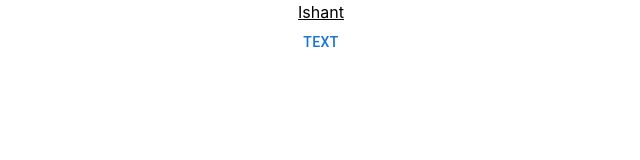
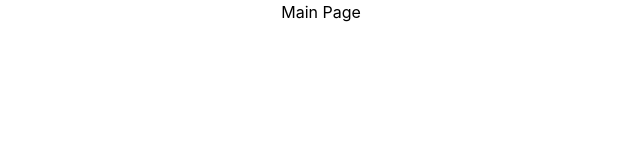
Before and after one commit to ishantsahni/the-task, a React (Create React App) app: page / in a window 1280 px wide. Shown: the top 160 px of the page, without its empty margins (319-959 px from the left). Built offline with nearby package versions, Linux system fonts and the light colour scheme.

Commit message:
added routing

```diff
--- a/package.json
+++ b/package.json
@@ -12,6 +12,7 @@
     "formik": "^2.4.2",
     "react": "^18.2.0",
     "react-dom": "^18.2.0",
+    "react-router-dom": "^6.14.2",
     "react-scripts": "5.0.1",
     "web-vitals": "^2.1.4"
   },
--- a/src/App.js
+++ b/src/App.js
@@ -1,11 +1,15 @@
-import { Button } from '@mui/material';
-import './App.css';
+import "./App.css";
+import MainPage from "./components/MainPage";
+import { HashRouter, Route, Routes } from "react-router-dom";
 
 function App() {
   return (
     <div className="App">
-      <p className="underline">Ishant</p>
-      <Button variant="text">Text</Button>
+      <HashRouter>
+        <Routes>
+          <Route path="/" element={<MainPage />} />
+        </Routes>
+      </HashRouter>
     </div>
   );
 }
--- /dev/null
+++ b/src/components/MainPage/index.js
@@ -0,0 +1,11 @@
+import React from "react";
+
+const MainPage = () => {
+    return (
+        <div>
+            <p>Main Page</p>
+        </div>
+    );
+}
+
+export default MainPage;
```
Also changed, not shown: 1 other file (tests, documents, lock files or other folders).
